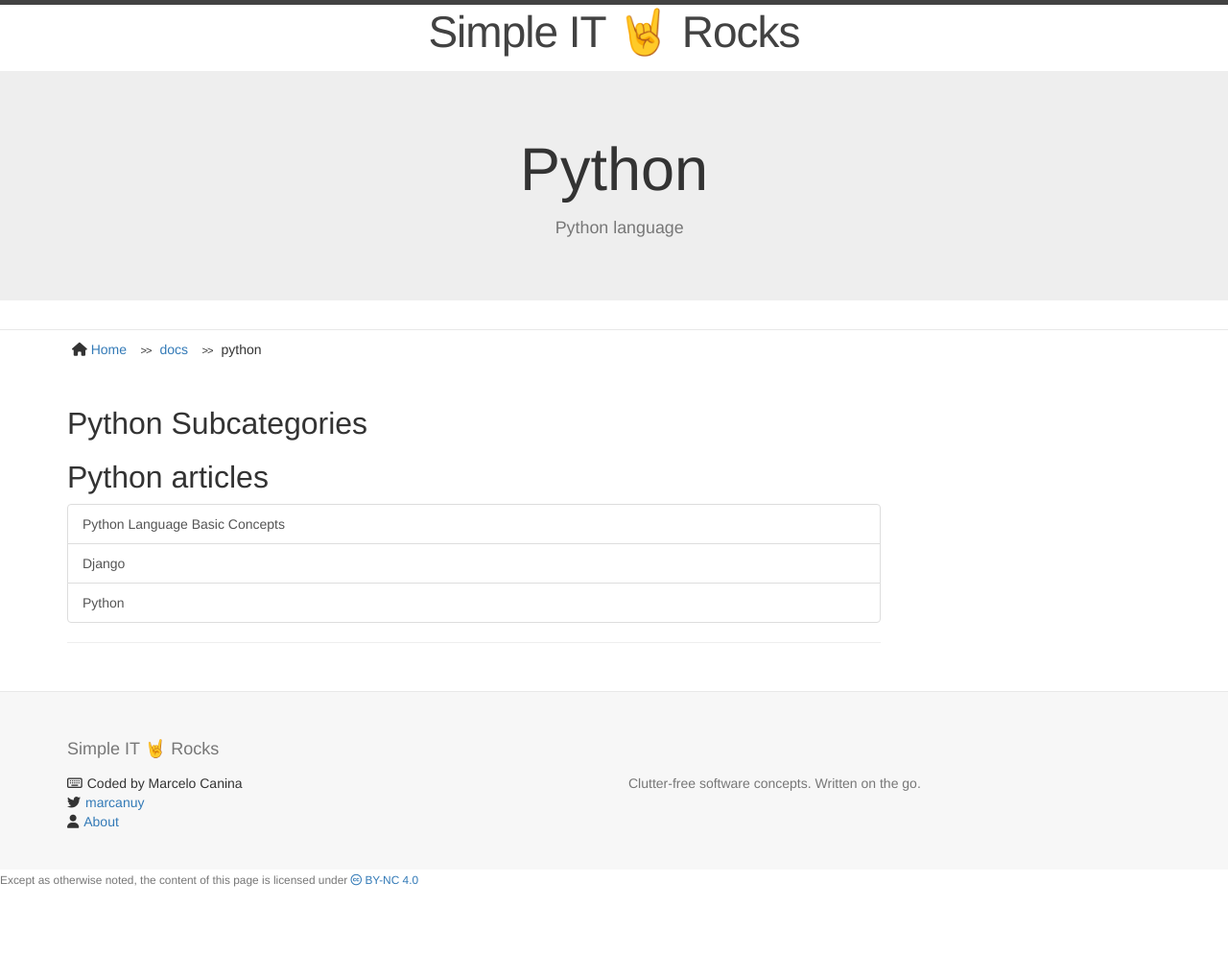
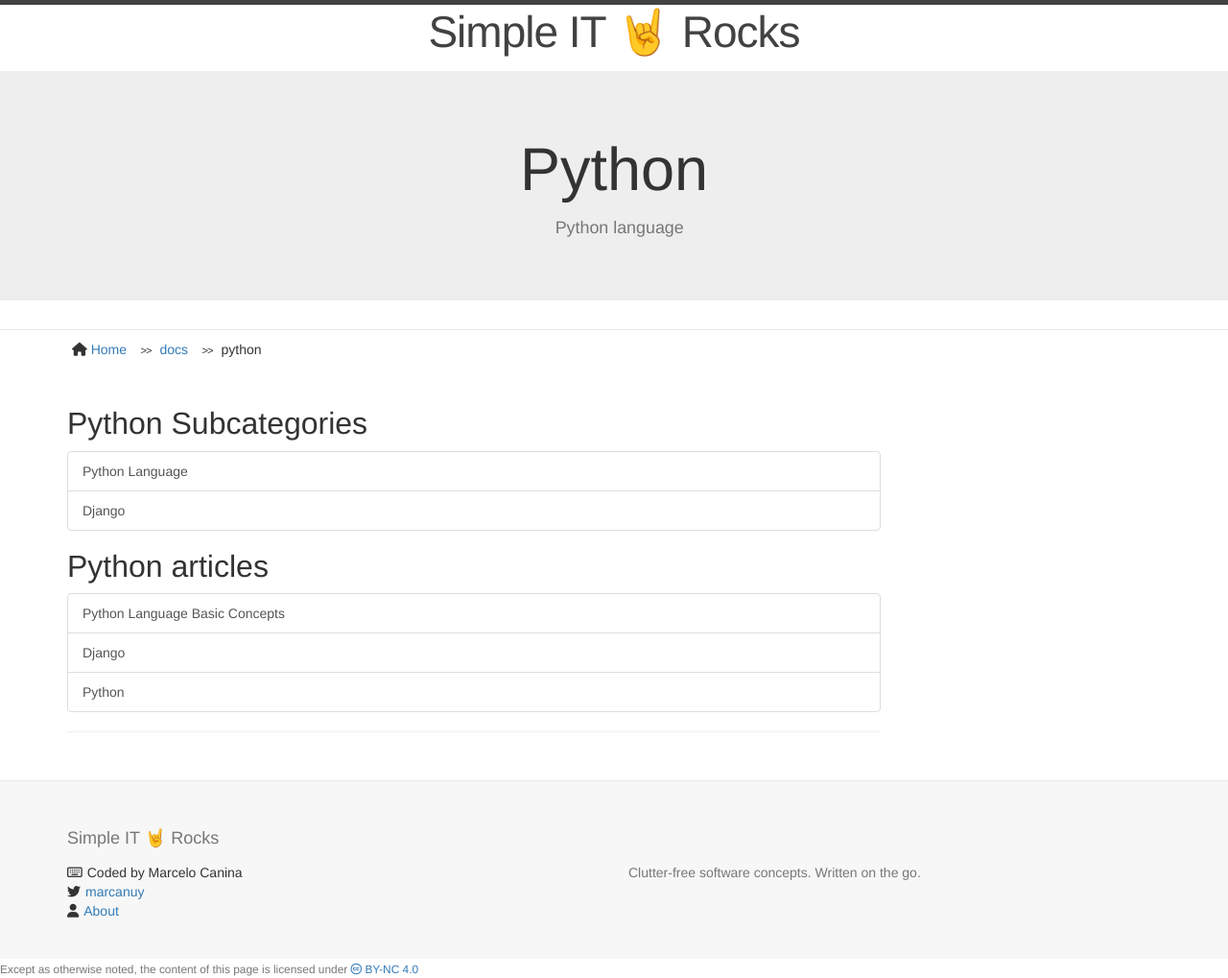
Before and after one commit to marcanuy/simpleit.rocks, a Jekyll site: the page built from docs/python/index.md, in a window 1280 px wide. Shown: the whole page at 96% size. Built offline with Jekyll 4.4.1, drawn with Linux system fonts in a browser that asks for light colours; nearby versions of some CDN libraries; library files that are not in the unit come from our copies; before the commit the page ends 926 px from its top, so only the background shows below that.

Commit message:
added childs to python

```diff
--- a/docs/python/index.md
+++ b/docs/python/index.md
@@ -2,4 +2,7 @@
 title: Python
 subtitle: Python language
 layout: category_posts
+childs:
+  - language
+  - django
 ---
```
